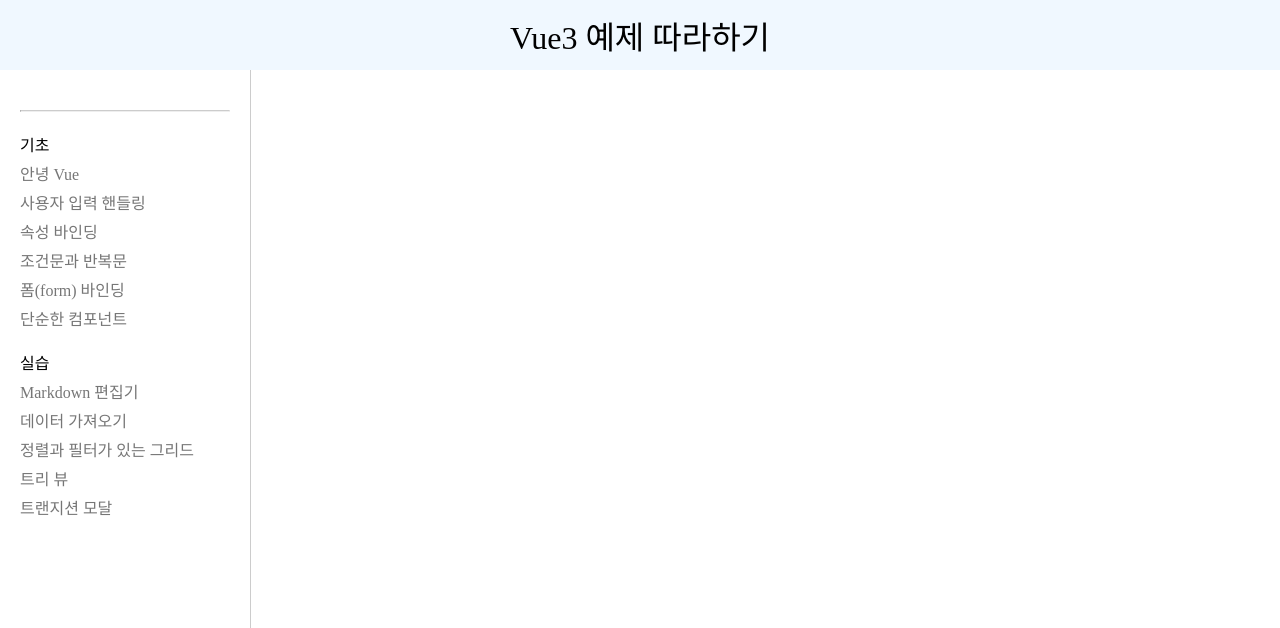
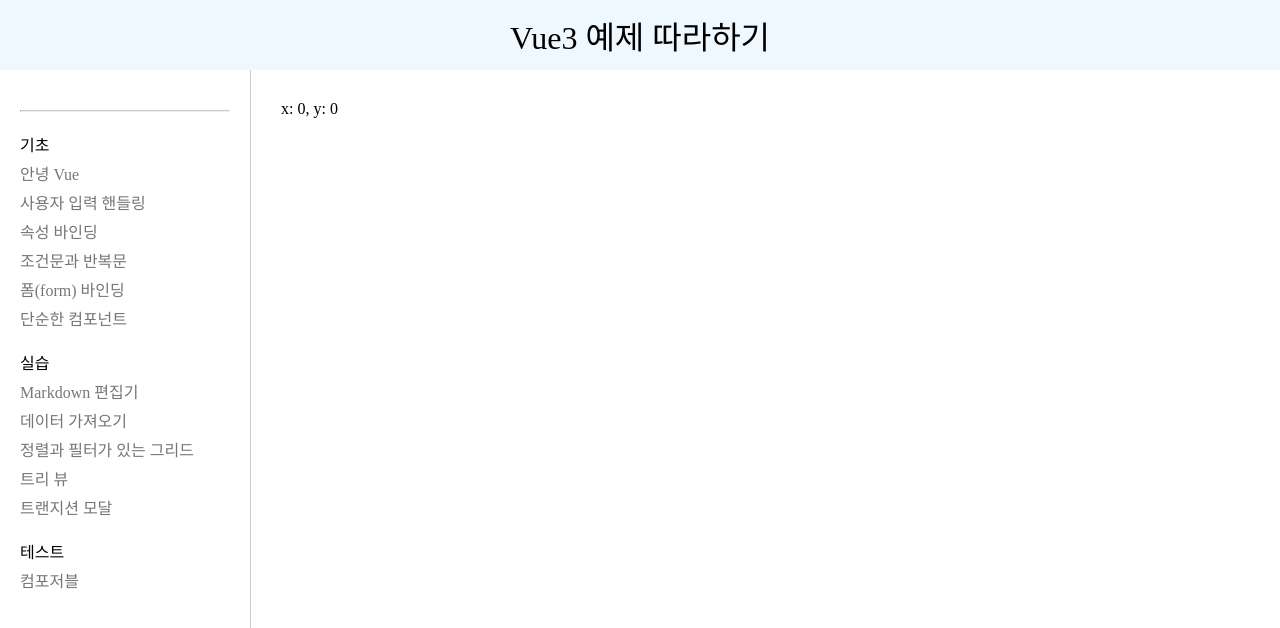
Before and after one commit to HaejinYang/vue-examples, a Vue app: page /composable in a window 1280 px wide. Shown: the top 628 px of the page. Built offline with nearby package versions, Linux system fonts and the light colour scheme; the HTML template or start-up script is replaced by a standard one.

Commit message:
컴포저블 예시: 마우스, 이벤트리스너

```diff
--- a/src/components/layout/AppSide.vue
+++ b/src/components/layout/AppSide.vue
@@ -21,6 +21,8 @@
   { path: '/transition-modal', name: '트랜지션 모달', id: id.value++ },
 ]
 
+const testRoutes = [{ path: '/composable', name: '컴포저블', id: id.value++ }]
+
 const activeRouterId = ref(-1)
 function onChangeActiveRouter(routerId: number) {
   activeRouterId.value = routerId
@@ -43,6 +45,13 @@
       subject="실습"
       :active-route-id="activeRouterId"
     />
+
+    <AppSideItem
+      @change-active-router="onChangeActiveRouter"
+      :routes="testRoutes"
+      subject="테스트"
+      :active-route-id="activeRouterId"
+    />
   </div>
 </template>
 
--- /dev/null
+++ b/src/composables/useEventListenr.ts
@@ -0,0 +1,6 @@
+import { onMounted, onUnmounted } from 'vue'
+
+export function useEventListenr(target, event, callback) {
+  onMounted(() => target.addEventListener(event, callback))
+  onUnmounted(() => target.removeEventListener(event, callback))
+}
--- /dev/null
+++ b/src/composables/useMouse.ts
@@ -0,0 +1,16 @@
+import { onMounted, onUnmounted, ref } from 'vue'
+import { useEventListenr } from './useEventListenr'
+
+export function useMouse() {
+  const x = ref(0)
+  const y = ref(0)
+
+  function update(event) {
+    x.value = event.pageX
+    y.value = event.pageY
+  }
+
+  useEventListenr(window, 'mousemove', update)
+
+  return { x, y }
+}
--- a/src/router/index.ts
+++ b/src/router/index.ts
@@ -11,6 +11,7 @@
 import SortedFilterView from '@/views/SortedFilterView.vue'
 import TreeView from '@/views/TreeView.vue'
 import TransitionModalView from '@/views/TransitionModalView.vue'
+import ComposableView from '@/views/ComposableView.vue'
 
 const router = createRouter({
   history: createWebHistory(import.meta.env.BASE_URL),
@@ -75,6 +76,11 @@
       name: 'transition-modal',
       component: TransitionModalView,
     },
+    {
+      path: '/composable',
+      name: 'composable',
+      component: ComposableView,
+    },
 
     // {
     //   path: '/about',
--- /dev/null
+++ b/src/views/ComposableView.vue
@@ -0,0 +1,11 @@
+<script setup lang="ts">
+import { useMouse } from '@/composables/useMouse'
+
+const { x, y } = useMouse()
+</script>
+
+<template>
+  <div>x: {{ x }}, y: {{ y }}</div>
+</template>
+
+<style scoped></style>
```
